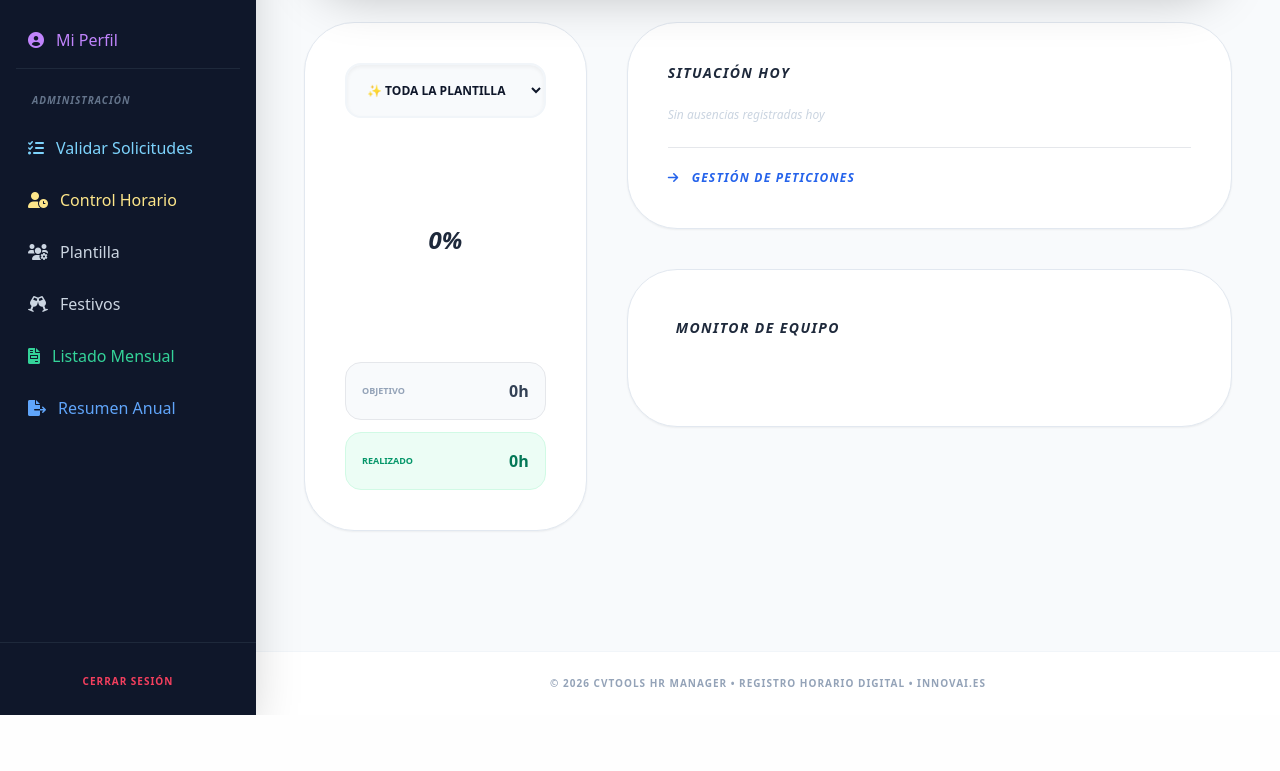
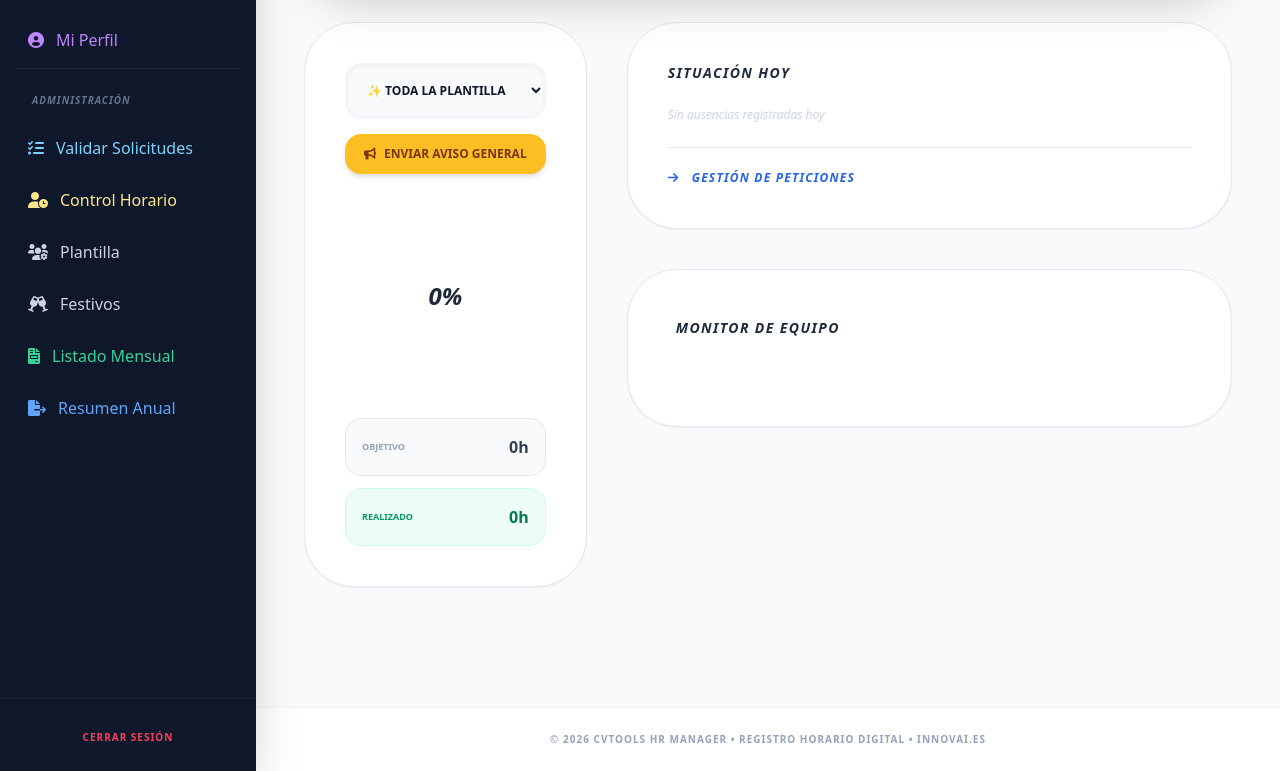
Before and after one commit to Pablo2vbng/AppRegistroHorario, a PHP site: page / in a window 1280 px wide. Shown: the part 259-1030 px from the top of the page. Before the commit the page ends 974 px from the top, so only its background shows below. Run offline with PHP 8.4, Linux system fonts and the light colour scheme; the visitor is signed in with stand-in values (Sample User, id 1); data that the repository does not hold is empty; some libraries are stand-ins or nearby versions.

Commit message:
Dashboard con avisos

```diff
--- a/views/dashboard.php
+++ b/views/dashboard.php
@@ -32,7 +32,7 @@ try {
         $stmtR = $pdo->prepare("SELECT f.fecha_hora, f.tipo FROM fichajes f JOIN usuarios u ON f.usuario_id = u.id WHERE MONTH(f.fecha_hora) = ? AND YEAR(f.fecha_hora) = ? AND u.rol = 'empleado'");
         $stmtR->execute([$mesActual, $anioActual]);
     } else {
-        // Cálculo para un trabajador específico (Seguro con Prepared Statements)
+        // Cálculo para un trabajador específico
         $idAConsultar = ($esAdmin) ? $filtroEmp : $miId;
         $stmtTarget = $pdo->prepare("SELECT horas_jornada, dias_laborables FROM usuarios WHERE id = ?");
         $stmtTarget->execute([$idAConsultar]);
@@ -68,7 +68,7 @@ try {
     error_log("Error Dashboard: " . $e->getMessage());
 }
 
-// Datos Muro Admin
+// Datos Muro Admin y Empleado
 if($esAdmin) {
     $pendientes = $pdo->query("SELECT COUNT(*) FROM ausencias WHERE estado = 'pendiente'")->fetchColumn();
     $estadoPlantilla = $pdo->query("SELECT u.id, u.nombre, u.foto_url, f.tipo as ultimo_estado FROM usuarios u LEFT JOIN (SELECT f1.usuario_id, f1.tipo FROM fichajes f1 WHERE f1.id = (SELECT MAX(f2.id) FROM fichajes f2 WHERE f2.usuario_id = f1.usuario_id AND DATE(f2.fecha_hora) = CURDATE())) f ON u.id = f.usuario_id WHERE u.rol = 'empleado' ORDER BY u.nombre ASC")->fetchAll();
@@ -76,8 +76,15 @@ if($esAdmin) {
     $ausenciasHoy = $pdo->query("SELECT u.nombre, a.tipo FROM ausencias a JOIN usuarios u ON a.usuario_id = u.id WHERE a.estado = 'aprobado' AND u.rol = 'empleado' AND CURDATE() BETWEEN a.fecha_inicio AND a.fecha_fin")->fetchAll();
     $festivoHoy = $pdo->query("SELECT nombre FROM festivos WHERE fecha = CURDATE()")->fetchColumn();
 } else {
+    // 1. Notificaciones de Ausencias (Tus originales)
     $notif = $pdo->prepare("SELECT id, tipo, estado FROM ausencias WHERE usuario_id = ? AND notificacion_vista = 0 AND estado != 'pendiente'");
     $notif->execute([$miId]); $notifList = $notif->fetchAll();
+
+    // 2. NUEVO: Avisos Generales del Admin que no haya leído
+    $stmtAvisos = $pdo->prepare("SELECT id, mensaje FROM avisos_generales WHERE activo = 1 AND id NOT IN (SELECT aviso_id FROM avisos_leidos WHERE usuario_id = ?)");
+    $stmtAvisos->execute([$miId]); $avisosGenerales = $stmtAvisos->fetchAll();
+
+    // 3. Estado actual para los botones
     $stmtMiEstado = $pdo->prepare("SELECT tipo FROM fichajes WHERE usuario_id = ? AND DATE(fecha_hora) = CURDATE() ORDER BY id DESC LIMIT 1");
     $stmtMiEstado->execute([$miId]); $miEstadoActual = $stmtMiEstado->fetchColumn() ?: 'fuera';
 }
@@ -86,6 +93,19 @@ $nextFest = $pdo->query("SELECT nombre, fecha FROM festivos WHERE fecha >= CURDA
 ?>
 
 <div class="max-w-7xl mx-auto pb-20">
+
+    <?php if(!$esAdmin && isset($avisosGenerales) && count($avisosGenerales) > 0): foreach($avisosGenerales as $aviso): ?>
+        <div class="bg-blue-50 border-l-8 border-blue-500 p-6 rounded-3xl mb-6 shadow-xl flex justify-between items-center mx-2">
+            <div class="flex items-center gap-4">
+                <i class="fas fa-info-circle text-blue-500 text-2xl animate-pulse"></i>
+                <div>
+                    <p class="text-[10px] font-black uppercase tracking-widest text-blue-500 mb-1">Aviso de Dirección</p>
+                    <p class="text-sm font-bold text-slate-700"><?php echo nl2br(htmlspecialchars($aviso['mensaje'])); ?></p>
+                </div>
+            </div>
+            <button onclick="marcarAvisoLeido(<?php echo $aviso['id']; ?>)" class="bg-blue-600 hover:bg-blue-700 text-white px-4 py-2 rounded-xl text-[10px] font-black uppercase transition shadow-md">Entendido</button>
+        </div>
+    <?php endforeach; endif; ?>
 
     <?php if(!$esAdmin): foreach($notifList as $n): ?>
         <div class="bg-white border-l-8 <?php echo ($n['estado']=='aprobado')?'border-emerald-500':'border-rose-500'; ?> p-6 rounded-3xl mb-6 shadow-xl flex justify-between items-center animate-bounce mx-2">
@@ -107,7 +127,8 @@ $nextFest = $pdo->query("SELECT nombre, fecha FROM festivos WHERE fecha >= CURDA
     <div class="grid grid-cols-1 lg:grid-cols-3 gap-10 mx-2">
         <div class="lg:col-span-1 bg-white rounded-[50px] shadow-sm border border-slate-200 p-10 flex flex-col items-center">
             <?php if($esAdmin): ?>
-            <form method="GET" class="w-full mb-8">
+            <div class="w-full flex flex-col gap-4 mb-8">
+                <form method="GET" class="w-full">
                     <input type="hidden" name="p" value="dashboard">
                     <select name="ver_emp" onchange="this.form.submit()" class="w-full bg-slate-50 border-2 border-slate-100 p-4 rounded-2xl font-black text-xs uppercase outline-none focus:border-blue-500 transition shadow-inner">
                         <option value="all" <?php echo ($filtroEmp == 'all')?'selected':''; ?>>✨ TODA LA PLANTILLA</option>
@@ -116,6 +137,11 @@ $nextFest = $pdo->query("SELECT nombre, fecha FROM festivos WHERE fecha >= CURDA
                         <?php endforeach; ?>
                     </select>
                 </form>
+
+                <button onclick="crearAvisoGeneral()" class="w-full bg-amber-400 hover:bg-amber-500 text-amber-900 p-3 rounded-2xl font-black text-xs uppercase transition shadow-md flex items-center justify-center gap-2">
+                    <i class="fas fa-bullhorn"></i> Enviar Aviso General
+                </button>
+            </div>
             <?php else: ?>
                 <h3 class="text-[9px] font-black uppercase text-slate-400 tracking-widest mb-8 text-center">Horas acumuladas este mes</h3>
             <?php endif; ?>
@@ -204,7 +230,7 @@ $nextFest = $pdo->query("SELECT nombre, fecha FROM festivos WHERE fecha >= CURDA
 </div>
 
 <script>
-// Gráfico de productividad
+// Gráfico de productividad (Original)
 new Chart(document.getElementById('chartProd'), {
     type: 'doughnut',
     data: {
@@ -222,6 +248,7 @@ new Chart(document.getElementById('chartProd'), {
     }
 });
 
+// Fichaje (Original)
 function fichar(tipo) {
     Swal.fire({ title: 'Obteniendo GPS...', allowOutsideClick: false, didOpen: () => Swal.showLoading() });
     navigator.geolocation.getCurrentPosition(pos => {
@@ -246,6 +273,7 @@ function fichar(tipo) {
     });
 }
 
+// Notificación de ausencia (Original)
 function marcarLeida(id) {
     const params = new URLSearchParams();
     params.append('id', id);
@@ -255,4 +283,51 @@ function marcarLeida(id) {
         body: params.toString()
     }).then(() => location.reload());
 }
+
+// ==========================================
+// NUEVAS FUNCIONES PARA LOS AVISOS GENERALES
+// ==========================================
+
+// Para el Admin: Crear un aviso
+function crearAvisoGeneral() {
+    Swal.fire({
+        title: '📢 Enviar Aviso General',
+        text: 'Escribe el mensaje que verán todos los empleados al entrar:',
+        input: 'textarea',
+        inputPlaceholder: 'Ej: Recordad que mañana el horario es intensivo...',
+        showCancelButton: true,
+        confirmButtonText: 'Enviar a todos',
+        cancelButtonText: 'Cancelar',
+        confirmButtonColor: '#10b981',
+        cancelButtonColor: '#64748b'
+    }).then((result) => {
+        if (result.isConfirmed && result.value.trim() !== '') {
+            const params = new URLSearchParams();
+            params.append('mensaje', result.value);
+
+            fetch('api/aviso_crear.php', {
+                method: 'POST',
+                headers: {'Content-Type': 'application/x-www-form-urlencoded'},
+                body: params.toString()
+            }).then(res => res.json()).then(data => {
+                if(data.success) {
+                    Swal.fire('¡Enviado!', 'El aviso ha sido publicado.', 'success');
+                } else {
+                    Swal.fire('Error', data.message, 'error');
+                }
+            });
+        }
+    });
+}
+
+// Para el Empleado: Marcar como leído
+function marcarAvisoLeido(id) {
+    const params = new URLSearchParams();
+    params.append('aviso_id', id);
+    fetch('api/aviso_leido.php', {
+        method: 'POST',
+        headers: {'Content-Type': 'application/x-www-form-urlencoded'},
+        body: params.toString()
+    }).then(() => location.reload());
+}
 </script>
```
Also changed, not shown: api/aviso_crear.php (added, +32 -0 lines), api/aviso_leido.php (added, +32 -0 lines). Lines whose indentation alone changed are shown as unchanged.
